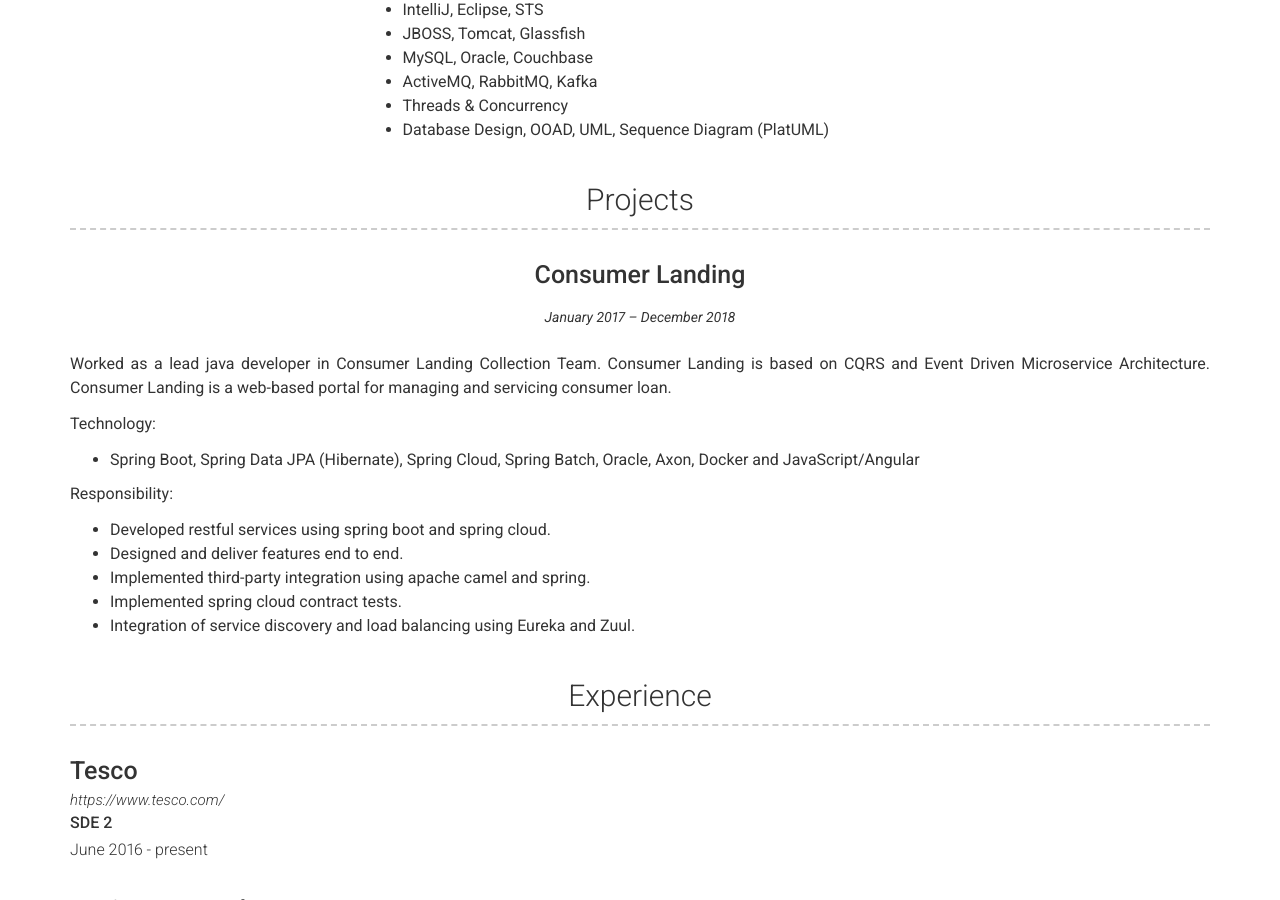
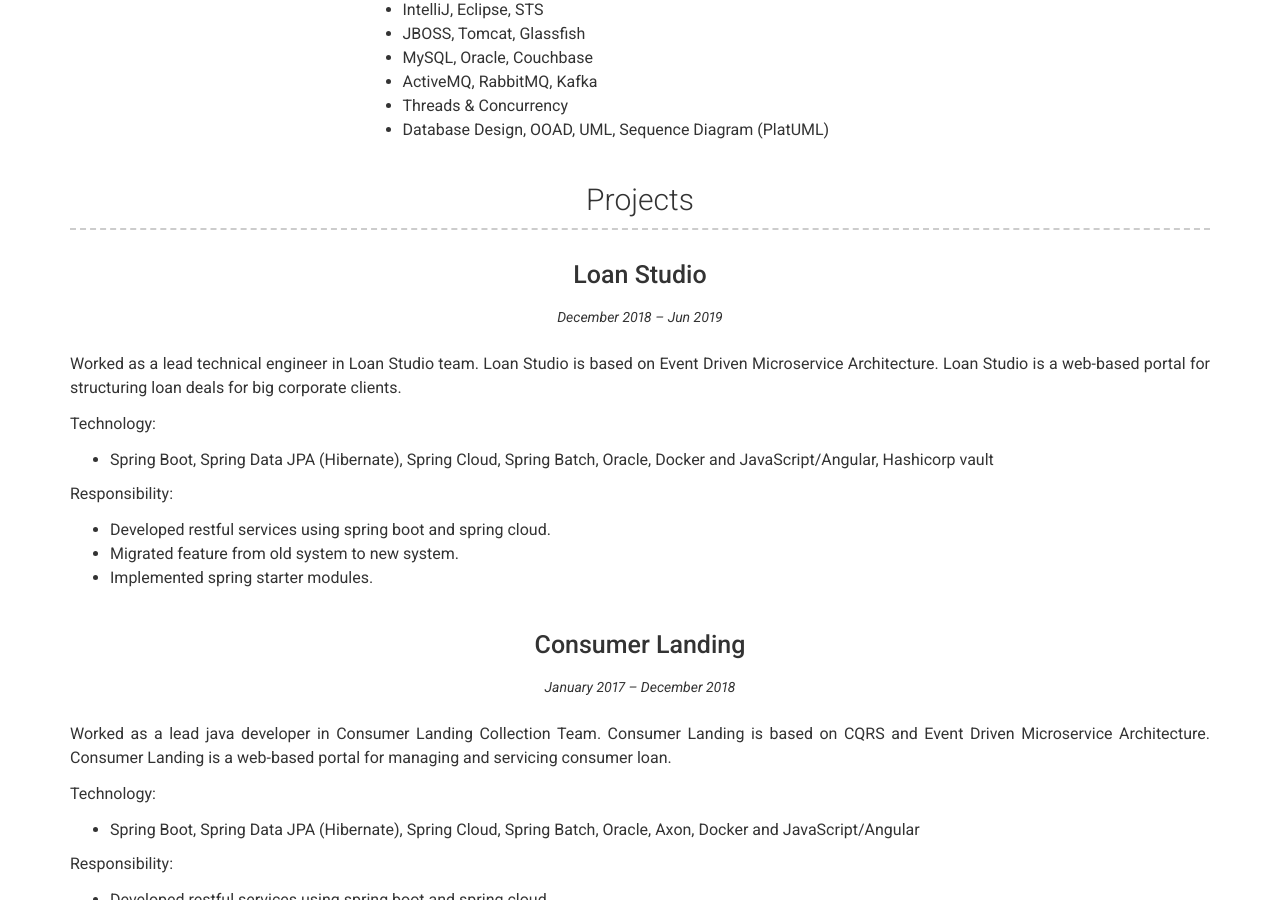
Before and after one commit to mradulpandey/mradulpandey.github.io, a Jekyll site: the page built from index.md, in a window 1280 px wide and 900 px high, scrolled down 713 px. Built offline with Jekyll 4.4.1, drawn with Linux system fonts in a browser that asks for light colours.

Commit message:
Added project

```diff
--- a/_data/projects.yml
+++ b/_data/projects.yml
@@ -7,6 +7,22 @@
 #    Short overview of the project (optional)
 #  description: | # this will include new lines to allow paragraphs
 #    Description about the work on/with the project
+
+- layout: top-middle
+  name: Loan Studio
+  quote: >
+    December 2018 – Jun 2019
+  description: |
+    Worked as a lead technical engineer in Loan Studio team. Loan Studio is based on Event Driven Microservice Architecture. Loan Studio is a web-based portal for structuring loan deals for big corporate clients.
+
+     Technology:
+      - Spring Boot, Spring Data JPA (Hibernate), Spring Cloud, Spring Batch, Oracle, Docker and
+      JavaScript/Angular, Hashicorp vault
+
+     Responsibility:
+     - Developed restful services using spring boot and spring cloud.
+     - Migrated feature from old system to new system.
+     - Implemented spring starter modules.
 
 - layout: top-middle
   name: Consumer Landing
```
Also changed, not shown: 1 other file.
